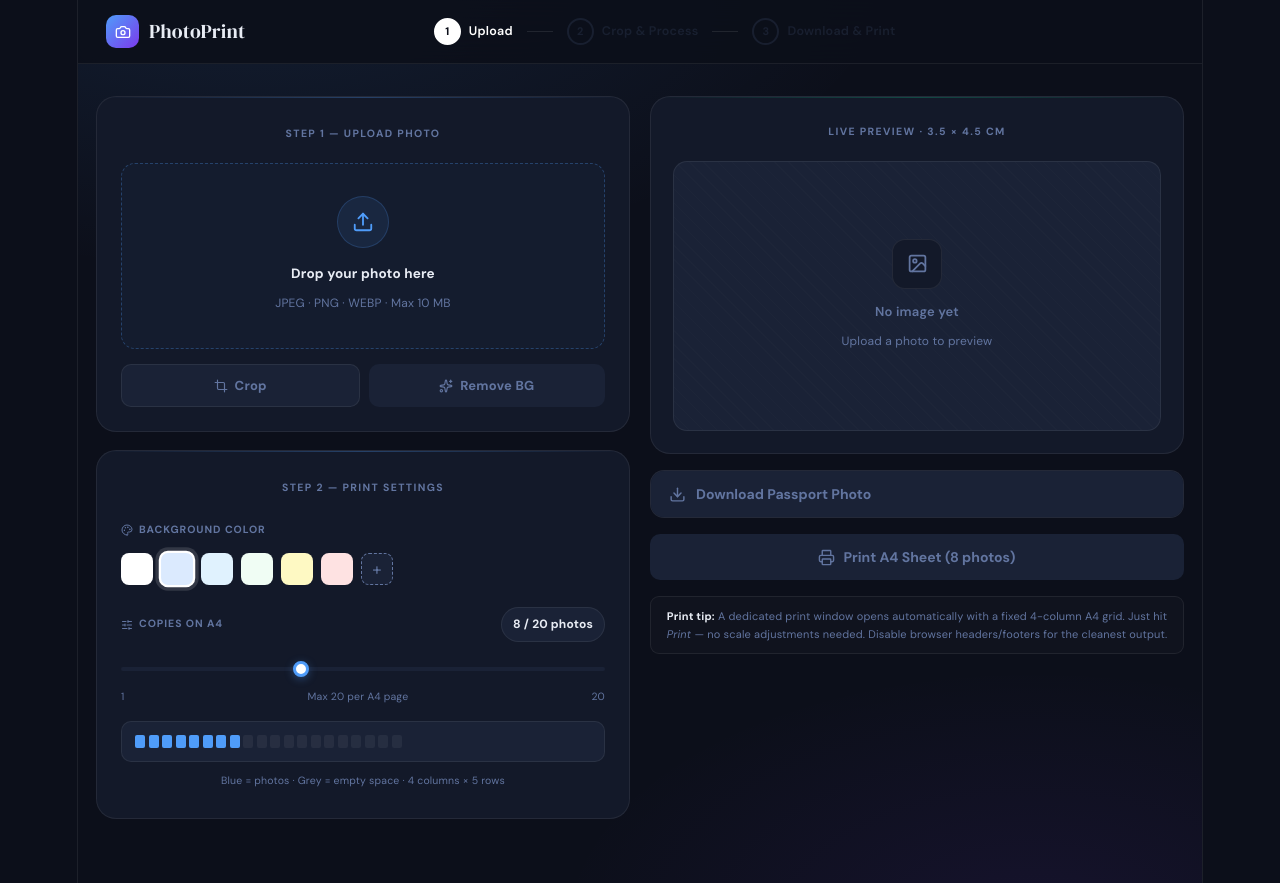
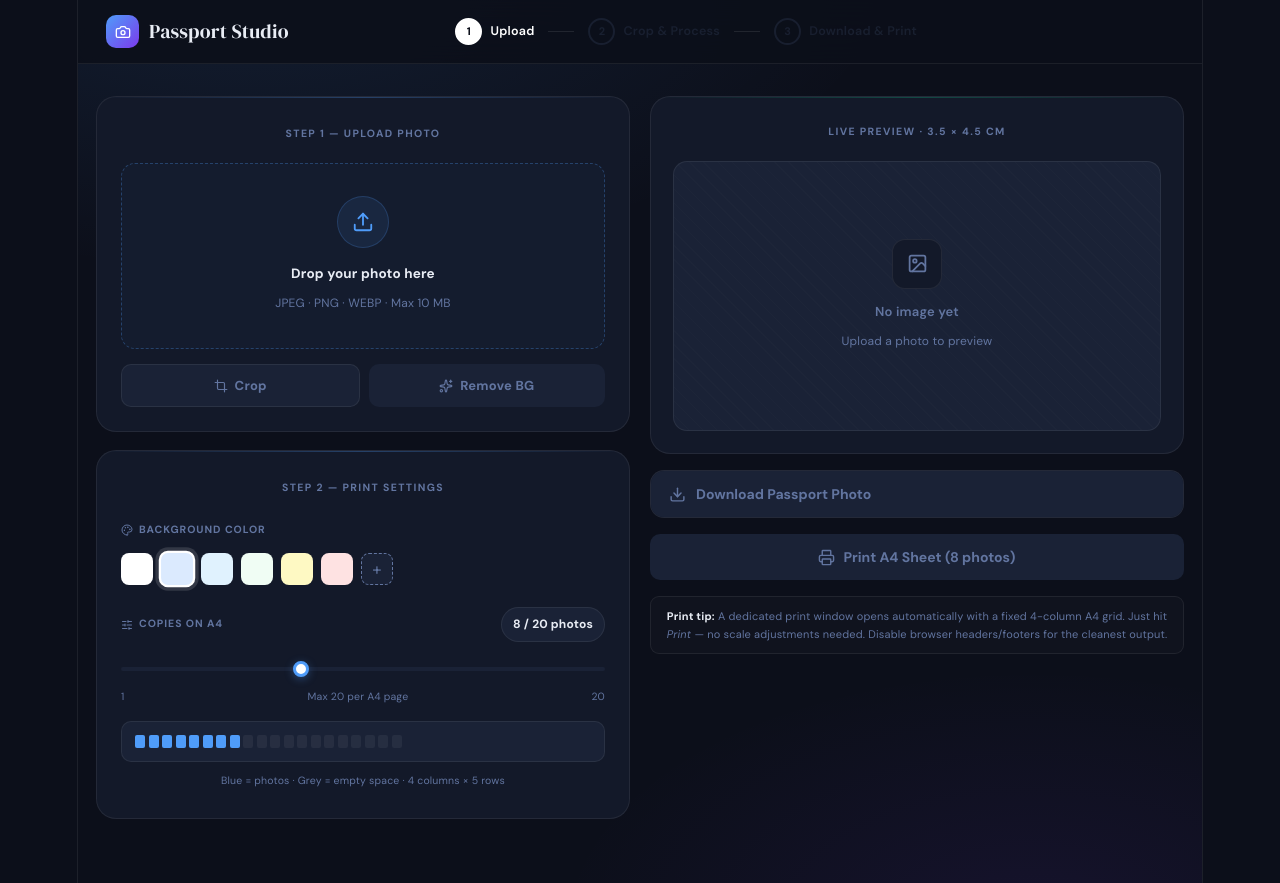
Before and after one commit to nitin-chauhan66/passport-studio, a React (Vite) app: page / in a window 1280 px wide. Built offline with nearby package versions, Linux system fonts and the light colour scheme.

Commit message:
Updates app name

```diff
--- a/src/App.jsx
+++ b/src/App.jsx
@@ -795,7 +795,7 @@
         <header className="topbar">
           <div className="logo">
             <div className="logo-icon"><Camera style={{width:16,height:16,color:'white'}} /></div>
-            <span className="logo-text">PhotoPrint</span>
+            <span className="logo-text">Passport Studio</span>
           </div>
           <div className="steps">
             <Step number="1" label="Upload"       active={activeStep===1} done={activeStep>1} />
```
